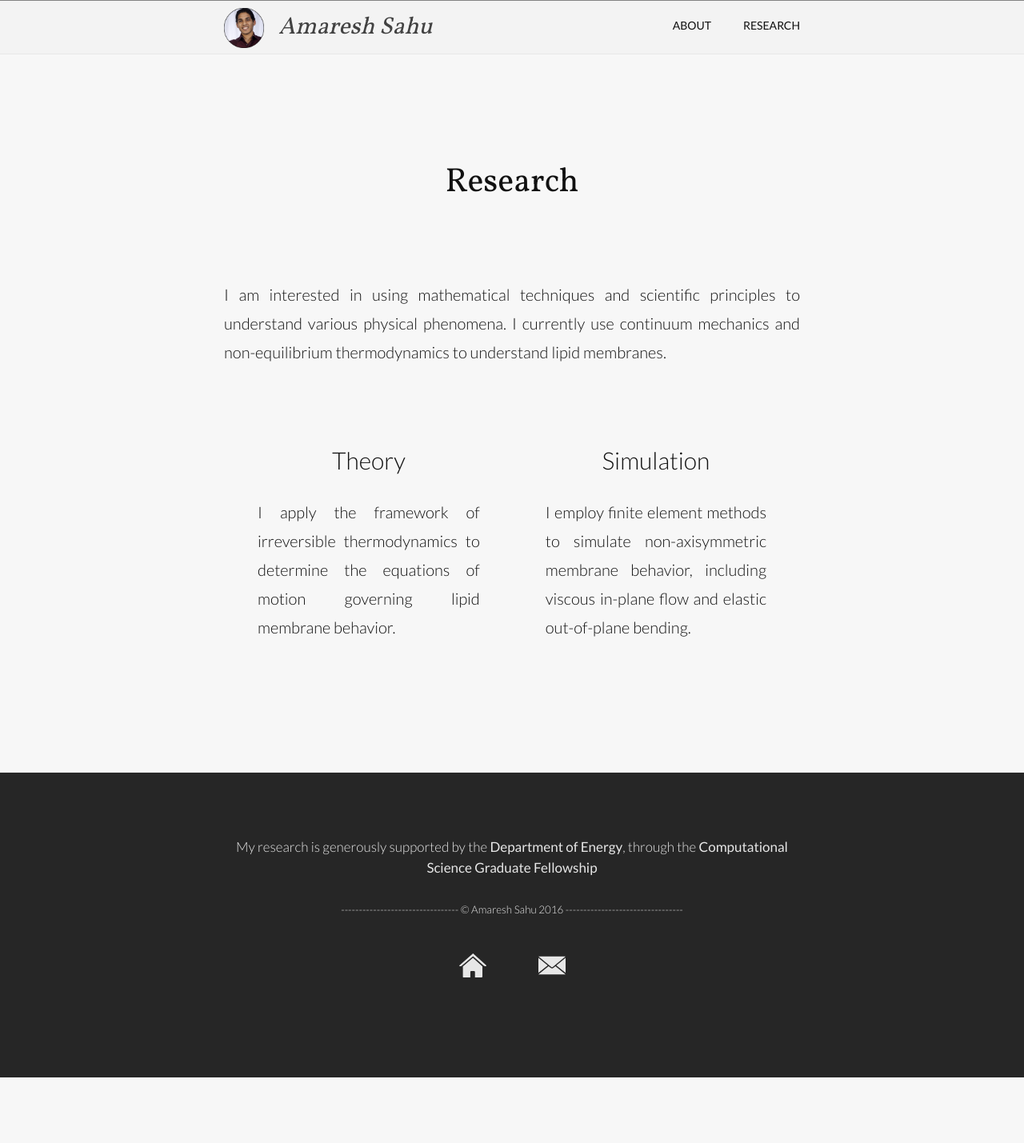
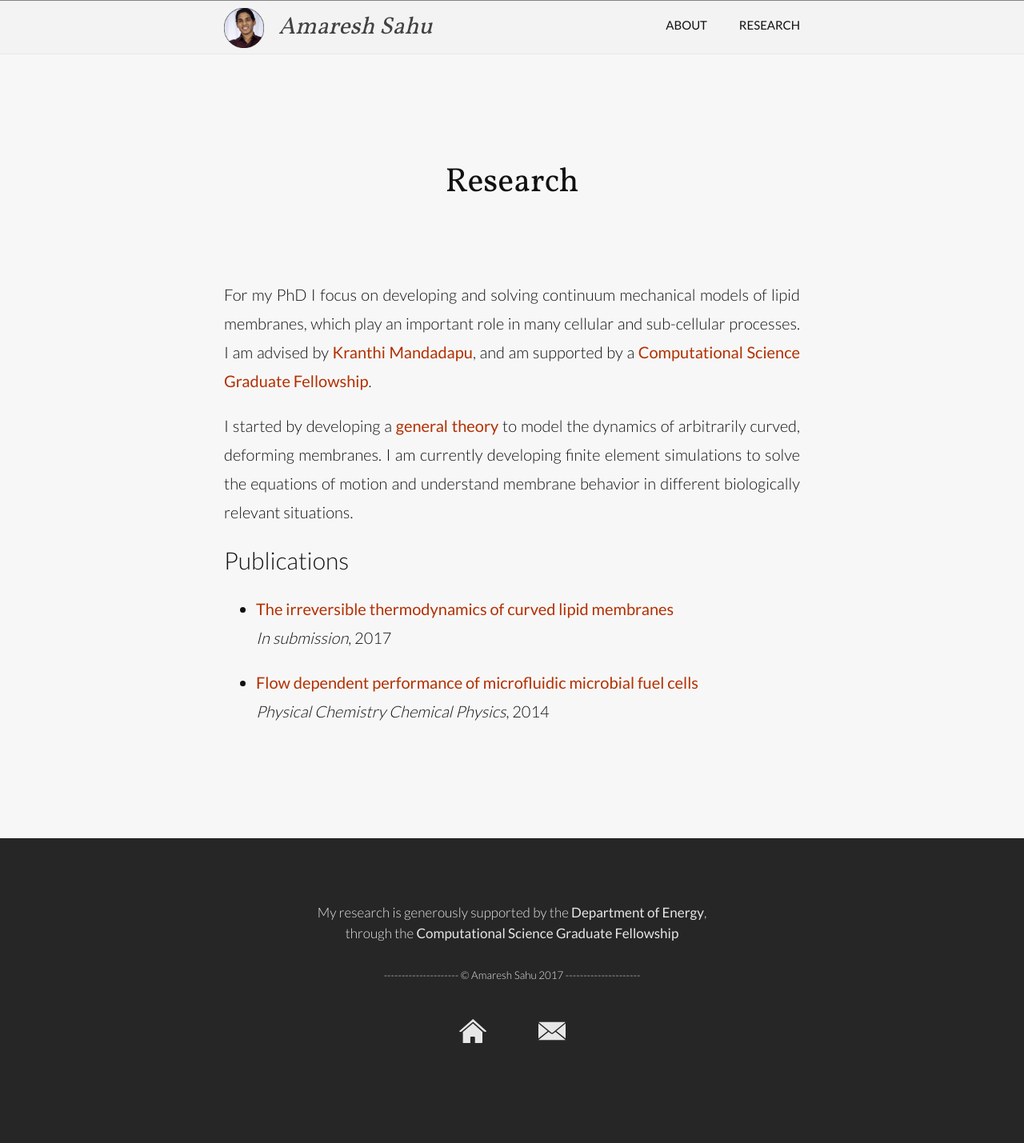
Before and after one commit to amaresh-sahu/amaresh-sahu.github.io, a Jekyll site: the page built from research.md, in a window 1280 px wide. Shown: the whole page at 80% size. Built offline with Jekyll 4.4.1, drawn with Linux system fonts in a browser that asks for light colours; before the commit the page ends 1347 px from its top, so only the background shows below that.

Commit message:
updates to styling and info

```diff
--- a/_drafts/2016-10-26-continuum-mechanics-lipid-membranes.markdown
+++ /dev/null
@@ -1,6 +0,0 @@
----
-layout: post
-title:  "The continuum mechanical theory of lipid membranes"
-date:   2016-10-26 08:00:00
----
-Coming soon!
--- a/_drafts/2016-11-29-latex-ecosystem.markdown
+++ /dev/null
@@ -1,6 +0,0 @@
----
-layout: post
-title:  "My Latex ecosystem"
-date:   2016-11-29 08:00:00
----
-Coming soon!
--- a/_includes/footer.html
+++ b/_includes/footer.html
@@ -2,10 +2,10 @@
 
   <div class="wrapper">
 
-	  <h2 class="footer-heading">My research is generously supported by the <a href="http://energy.gov/" target="_blank">Department of Energy</a>,
+	  <h2 class="footer-heading">My research is generously supported by the <a href="http://energy.gov/" target="_blank">Department of Energy</a>,</br>
 	  through the <a href="https://www.krellinst.org/csgf/about-doe-csgf" target="_blank">Computational Science Graduate Fellowship</a></h2>
 
-    <h6 class="footer-copyright">--------------------------------- &copy; Amaresh Sahu 2016 ---------------------------------</h6>
+    <h6 class="footer-copyright">--------------------- &copy; Amaresh Sahu 2017 ---------------------</h6>
 
     <div class="footer-table-wrapper">
       <table class="footer-table">
--- a/_sass/_layout.scss
+++ b/_sass/_layout.scss
@@ -40,7 +40,7 @@
     }
 
     .page-link {
-        font-size: 14px;
+        font-size: 15px;
         font-weight: 400;
         text-transform: uppercase;
         color: $text-color;
@@ -301,11 +301,11 @@
 
         .primary-button {
             margin-left: 12px;
-            margin-right: 12px;
-            padding: 7px 25px;
+            margin-right: 16px;
+            padding: 9px 25px;
             border-radius: 25px;
 			border: 1px solid $grey-color;
-            font-size: 13px;
+            font-size: 17px;
             font-weight: 700;
             text-transform: uppercase;
             color: white;
@@ -318,12 +318,12 @@
         }
 
         .secondary-button {
-            margin-left: 12px;
+            margin-left: 16px;
             margin-right: 12px;
-            padding: 7px 25px;
+            padding: 9px 25px;
             border-radius: 25px;
             border: 1px solid $grey-color;
-            font-size: 13px;
+            font-size: 17px;
             font-weight: 700;
             text-transform: uppercase;
             color: $grey-color;
--- a/index.html
+++ b/index.html
@@ -7,7 +7,7 @@ layout: index
 	<div class="intro">
 		<img src="/assets/circle-profile-medium.png" alt="Amaresh Sahu">
 		<h1>
-			I'm a first year chemical engineering <br> PhD student at UC Berkeley
+			I'm a second year chemical engineering <br> PhD student at UC Berkeley
 		</h1>
 
 		<a href="/research/" class="primary-button">
--- a/research.html
+++ /dev/null
@@ -1,42 +0,0 @@
----
-layout: page
-title: Research
-permalink: /research/
----
-
-<div class="home">
-
-  <p>
-	I am interested in using mathematical techniques and scientific principles to understand various physical phenomena. I currently use continuum mechanics and non-equilibrium thermodynamics to understand lipid membranes.
-  </p>
-
-  <div class="research">
-
-  <table>
-	  <tr>
-  		<th>
-			<h1>
-	  		Theory
-			</h1>
-  		</th>
-		<th>
-			<h1>
-			Simulation
-			</h1>
-		</th>
-	  </tr>
-	  <tr>
-		  <td>
-			  <p>
-			  I apply the framework of irreversible thermodynamics to determine the equations of motion governing lipid membrane behavior.
-			  </p>
-		  </td>
-		  <td>
-			  <p>
-			  I employ finite element methods to simulate non-axisymmetric membrane behavior, including viscous in-plane flow and elastic out-of-plane bending.
-			  </p>
-		  </td>
-	  </tr>
-  </table>
-  </div>
-</div>
--- /dev/null
+++ b/research.md
@@ -0,0 +1,17 @@
+---
+layout: page
+title: Research
+permalink: /research/
+---
+
+For my PhD I focus on developing and solving continuum mechanical models of lipid membranes, which play an important role in many cellular and sub-cellular processes. I am advised by [Kranthi Mandadapu](http://www.cchem.berkeley.edu/kranthi/){:target="_blank"}, and am supported by a [Computational Science Graduate Fellowship](https://www.krellinst.org/csgf/about-doe-csgf){:target="_blank"}.
+
+I started by developing a [general theory](https://arxiv.org/abs/1701.06495){:target="_blank"} to model the dynamics of arbitrarily curved, deforming membranes. I am currently developing finite element simulations to solve the equations of motion and understand membrane behavior in different biologically relevant situations.
+
+
+# Publications
+- [The irreversible thermodynamics of curved lipid membranes](https://arxiv.org/abs/1701.06495){:target="_blank"}
+  *In submission*, 2017
+
+- [Flow dependent performance of microfluidic microbial fuel cells](http://dx.doi.org/10.1039/c4cp01086h){:target="_blank"}
+  *Physical Chemistry Chemical Physics*, 2014
```
Also changed, not shown: about.md (+3 -3 lines), _drafts/2016-12-24-monte-carlo-metropolis.markdown (renamed from _posts/2016-12-24-monte-carlo-metropolis.markdown), _drafts/2017-01-24-fem-parallel-computing.markdown (renamed from _posts/2017-01-24-fem-parallel-computing.markdown).
